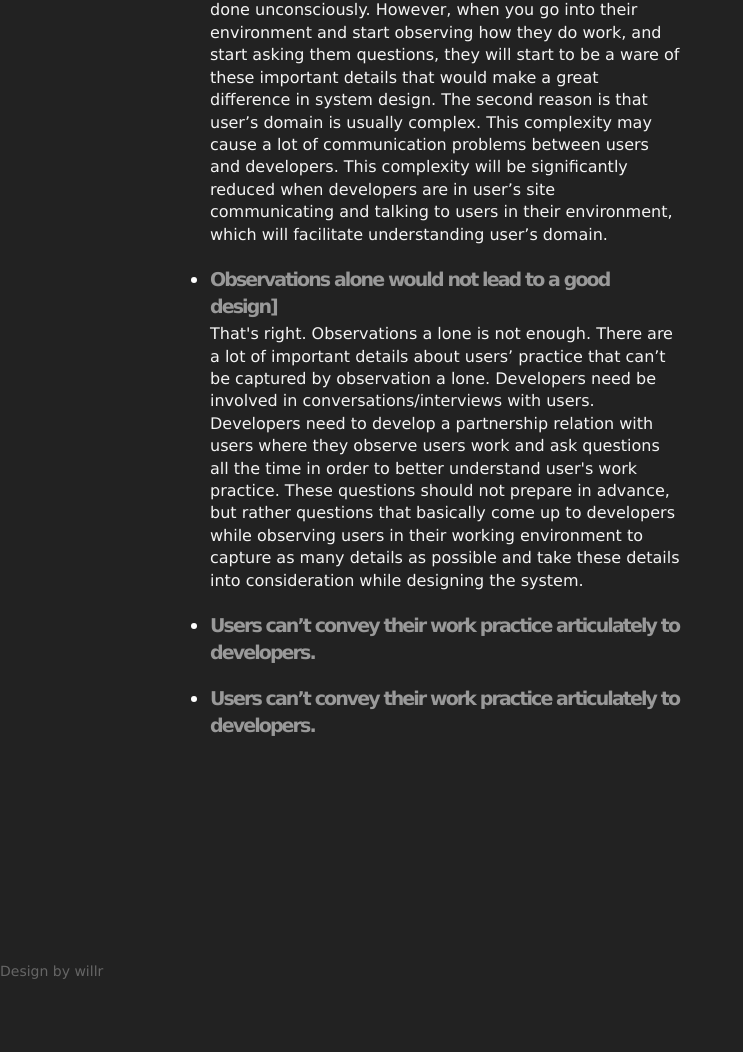
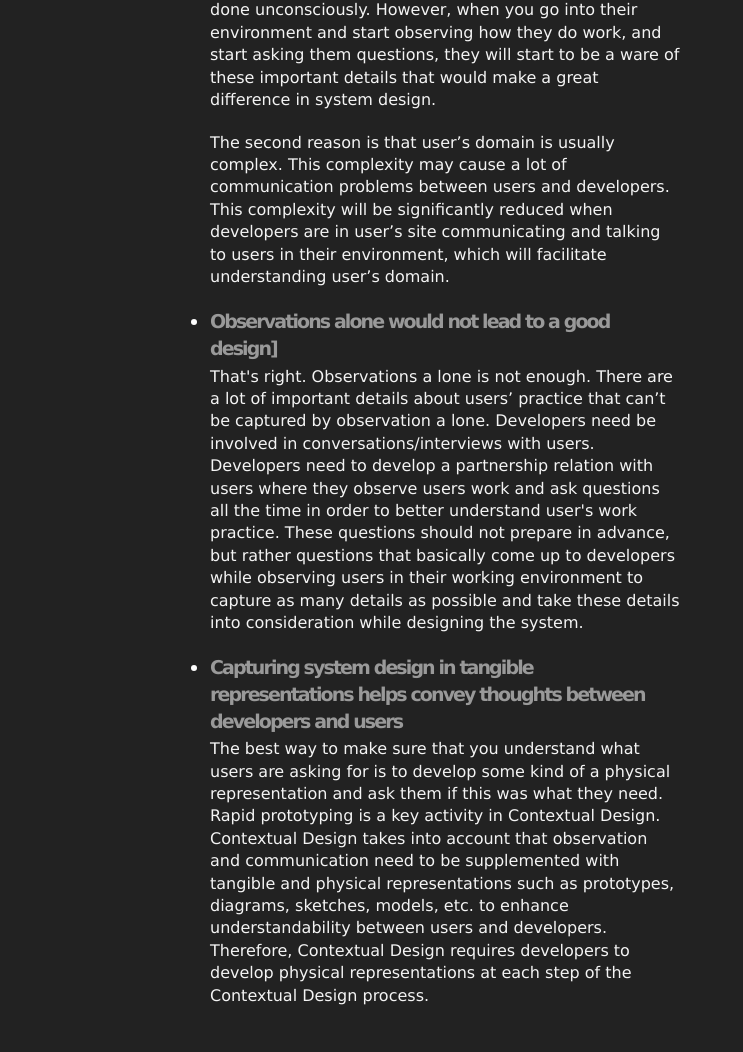
Before and after one commit to nuhaalbadi/Presentation3, a plain HTML site: page Page2.html in a window 1280 px wide. Shown: the part 656-1708 px from the top of the page, without its empty margins (0-743 px from the left). Before the commit the page ends 1635 px from the top, so only its background shows below. Drawn offline with Linux system fonts and the light colour scheme.

Commit message:
update key principles

```diff
--- a/Page2.html
+++ b/Page2.html
@@ -44,7 +44,8 @@
    <p>
    <li>
      <h4>Users can’t convey their work practice articulately to developers</h4>
-     <p>Users can’t convey work practice articulately to developers due to two main reasons. First, work practice is something that is experienced rather than said. For example, when you ask a user what do you do when you first set on your desk, he or she may not mention every single detail because some of the things that users do are done unconsciously. However, when you go into their environment and start observing how they do work, and start asking them questions, they will start to be a ware of these important details that would make a great difference in system design. The second reason is that user’s domain is usually complex. This complexity may cause a lot of communication problems between users and developers. This complexity will be significantly reduced when developers are in user’s site communicating and talking to users in their environment, which will facilitate understanding user’s domain. </p>
+     <p>Users can’t convey work practice articulately to developers due to two main reasons. First, work practice is something that is experienced rather than said. For example, when you ask a user what do you do when you first set on your desk, he or she may not mention every single detail because some of the things that users do are done unconsciously. However, when you go into their environment and start observing how they do work, and start asking them questions, they will start to be a ware of these important details that would make a great difference in system design.</p>
+     <p>The second reason is that user’s domain is usually complex. This complexity may cause a lot of communication problems between users and developers. This complexity will be significantly reduced when developers are in user’s site communicating and talking to users in their environment, which will facilitate understanding user’s domain. </p>
    </li>
    </p>
 
@@ -57,13 +58,12 @@
 
       <p>
    <li>
-   <h4>Users can’t convey their work practice articulately to developers. </h4>
+     <h4>Capturing system design in tangible representations helps convey thoughts between developers and users </h4>
+     <p>The best way to make sure that you understand what users are asking for is to develop some kind of a physical representation and ask them if this was what they need. Rapid prototyping is a key activity in Contextual Design. Contextual Design takes into account that observation and communication need to be supplemented with tangible and physical representations such as prototypes, diagrams, sketches, models, etc. to enhance understandability between users and developers. Therefore, Contextual Design requires developers to develop physical representations at each step of the Contextual Design process. </p>
    </li>
    </p>
       <p>
-   <li>
-   <h4>Users can’t convey their work practice articulately to developers. </h4>
-   </li>
+
    </p>
     </ul>
    <p>&nbsp;</p>
```
